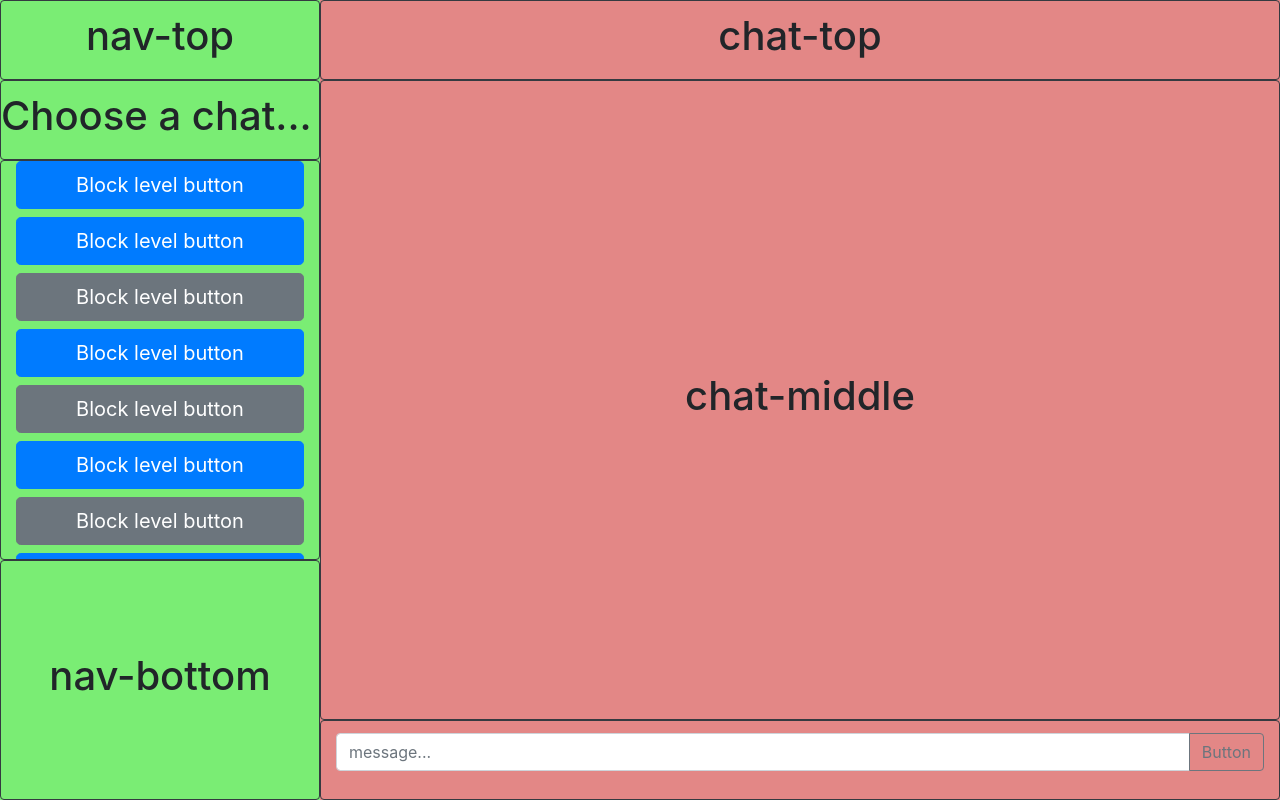
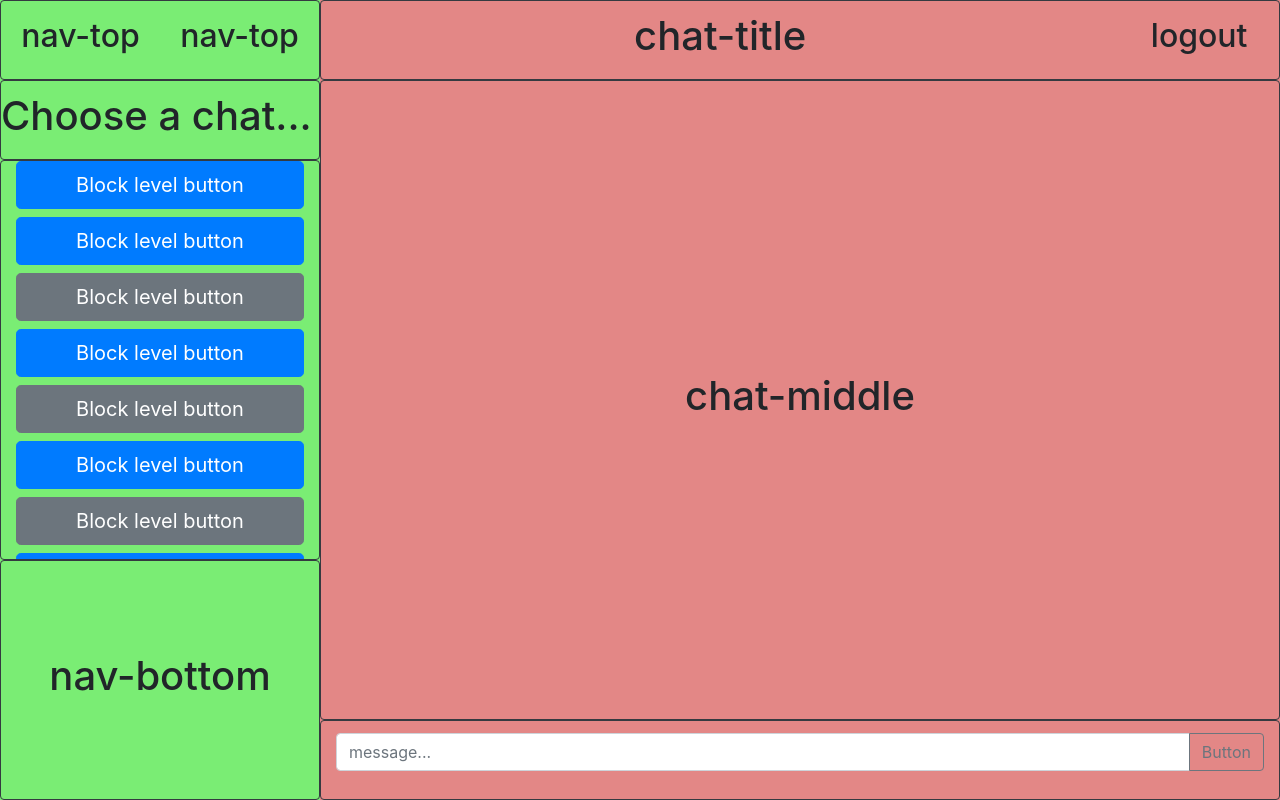
Before and after one commit to delabere/CS50W_Project2, a Flask app: page / in a window 1280 px wide. Run offline with Flask 2, Linux system fonts and the light colour scheme; some libraries are stand-ins or nearby versions.

Commit message:
created more fields for wireframe - logout user title etc

```diff
--- a/templates/chat.html
+++ b/templates/chat.html
@@ -12,12 +12,18 @@
 
       <div class="row border border-dark rounded align-items-center" id='nav-top'>
         <div class="col">
-          <h1 class='text-center'>nav-top</h1>
+          <div class="row">
+          <div class="col">
+          <h2 class='text-center'>nav-top</h2>
+          </div>
+          <div class="col">
+          <h2 class='text-center'>nav-top</h2>
+          </div>
+          </div>
         </div>
       </div>
       <!-- area for chatroom selection -->
       <div class="row border border-dark rounded align-items-center" id='nav-middle-header'>
-
           {# Header for Chat Nav pane #}
           <h1>Choose a chat...</h1>
       </div>
@@ -89,9 +95,12 @@
 
       <!-- chat header -->
       <div class="row border border-dark rounded align-items-center" id='chat-top'>
-        <div class="col">
-          <h1 class='text-center'>chat-top</h1>
-        </div>
+<div class="col-10">
+          <h1 class='text-center'>chat-title</h1>
+</div>
+<div class="col-2">
+          <h2 class='text-center'>logout</h2>
+</div>
       </div>
       <!-- main chat window with messages and gifs -->
       <div class="row border border-dark rounded align-items-center" id='chat-middle'>
```
